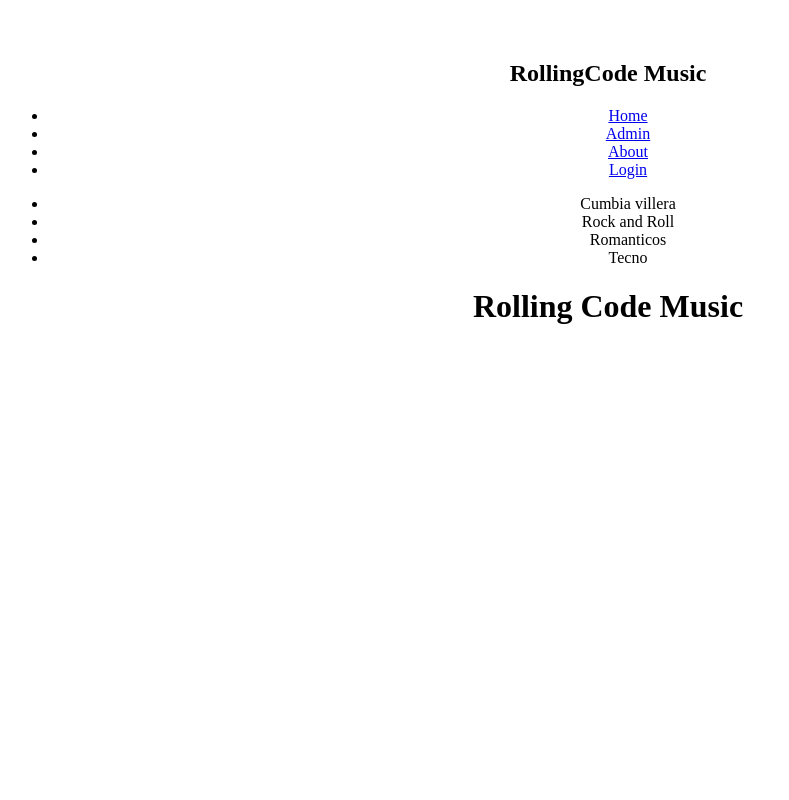
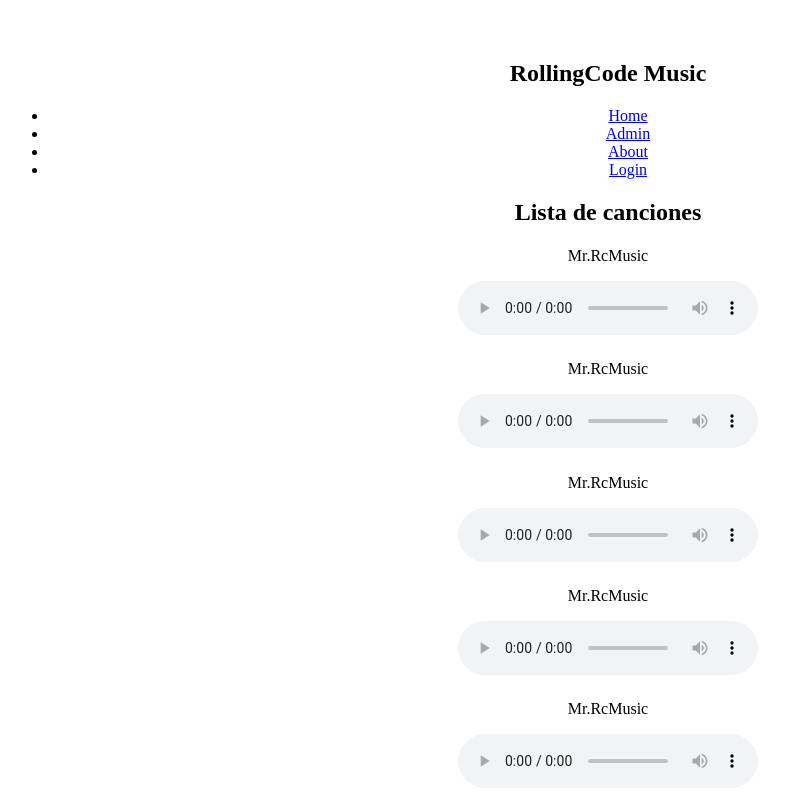
Before and after one commit to mkgz29/RollingCode-Music, a React (Vite) app: page / in a window 1280 px wide. Shown: the top 800 px of the page, without its empty margins (32-821 px from the left). Built offline with nearby package versions, Linux system fonts and the light colour scheme; the HTML template or start-up script is replaced by a standard one.

Commit message:
feat: agregar Lista de canciones y componentes a Songlist.jsx

```diff
--- a/src/components/Songlist.jsx
+++ b/src/components/Songlist.jsx
@@ -1,13 +1,18 @@
+import songs from '../data/song.js';
+
 const Songlist = () => {
     return (
-        <section>
-            <ul>
-                <li>Cumbia villera</li>
-                <li>Rock and Roll</li>
-                <li>Romanticos</li>
-                <li>Tecno</li>
-            </ul>
-        </section>
+         <div>
+      <h2>Lista de canciones</h2>
+
+      {songs.map((song) => (
+        <div key={song.id}>
+          <h4>{song.tittle}</h4>
+          <p>{song.artist}</p>
+          <audio controls src={song.audio}></audio>
+        </div>
+      ))}
+    </div>
     )
 };
 
--- a/src/data/song.js
+++ b/src/data/song.js
@@ -1,77 +1,60 @@
 export const songs = [{
     id:"1",
-    tittle: "",
-    artist: "",
-    genre: "",
+    title: "Demo Rcmusic",
+    artist: "Mr.RcMusic",
+    genre: "Programation",
     image: "...",
-    audio: "...",
+    audio: "https://www.soundhelix.com/examples/mp3/SoundHelix-Song-1.mp3",
     duration: "3:25",
+},{
+    id:"1",
+    title: "Demo Rcmusic",
+    artist: "Mr.RcMusic",
+    genre: "Programation",
+    image: "...",
+    audio: "https://www.soundhelix.com/examples/mp3/SoundHelix-Song-2.mp3",
+    duration: "3:25",
+},{
+    id:"1",
+    title: "Demo Rcmusic",
+    artist: "Mr.RcMusic",
+    genre: "Programation",
+    image: "...",
+    audio: "https://www.soundhelix.com/examples/mp3/SoundHelix-Song-3.mp3",
+    duration: "3:25",
+},{
+    id:"1",
+    title: "Demo Rcmusic",
+    artist: "Mr.RcMusic",
+    genre: "Programation",
+    image: "...",
+    audio: "https://www.soundhelix.com/examples/mp3/SoundHelix-Song-4.mp3",
+    duration: "3:25",
+},{
+    id:"1",
+    title: "Demo Rcmusic",
+    artist: "Mr.RcMusic",
+    genre: "Programation",
+    image: "...",
+    audio: "https://www.soundhelix.com/examples/mp3/SoundHelix-Song-5.mp3",
+    duration: "3:25",
+},{
+    id:"1",
+    title: "Demo Rcmusic",
+    artist: "Mr.RcMusic",
+    genre: "Programation",
+    image: "...",
+    audio: "https://www.soundhelix.com/examples/mp3/SoundHelix-Song-6.mp3",
+    duration: "3:25",
+},{
+    id:"1",
+    title: "Demo Rcmusic",
+    artist: "Mr.RcMusic",
+    genre: "Programation",
+    image: "...",
+    audio: "https://www.soundhelix.com/examples/mp3/SoundHelix-Song-7.mp3",
+    duration: "3:25",
+},
+]
 
-}
-,
-{
-    id:"2",
-    tittle: "",
-    artist: "",
-    genre: "",
-    image: "...",
-    audio: "...",
-    duration: "3:25",
-
-}
-,
-{
-    id:"3",
-    tittle: "",
-    artist: "",
-    genre: "",
-    image: "...",
-    audio: "...",
-    duration: "3:25",
-
-}
-,
-{
-    id:"4",
-    tittle: "",
-    artist: "",
-    genre: "",
-    image: "...",
-    audio: "...",
-    duration: "3:25",
-
-}
-,
-{
-    id:"5",
-    tittle: "",
-    artist: "",
-    genre: "",
-    image: "...",
-    audio: "...",
-    duration: "3:25",
-
-}
-,
-{
-    id:"6",
-    tittle: "",
-    artist: "",
-    genre: "",
-    image: "...",
-    audio: "...",
-    duration: "3:25",
-
-}
-,
-{
-    id:"7",
-    tittle: "",
-    artist: "",
-    genre: "",
-    image: "...",
-    audio: "...",
-    duration: "3:25",
-
-}
-]
+export default songs;
```
Also changed, not shown: 1 other file (tests, documents, lock files or other folders).
